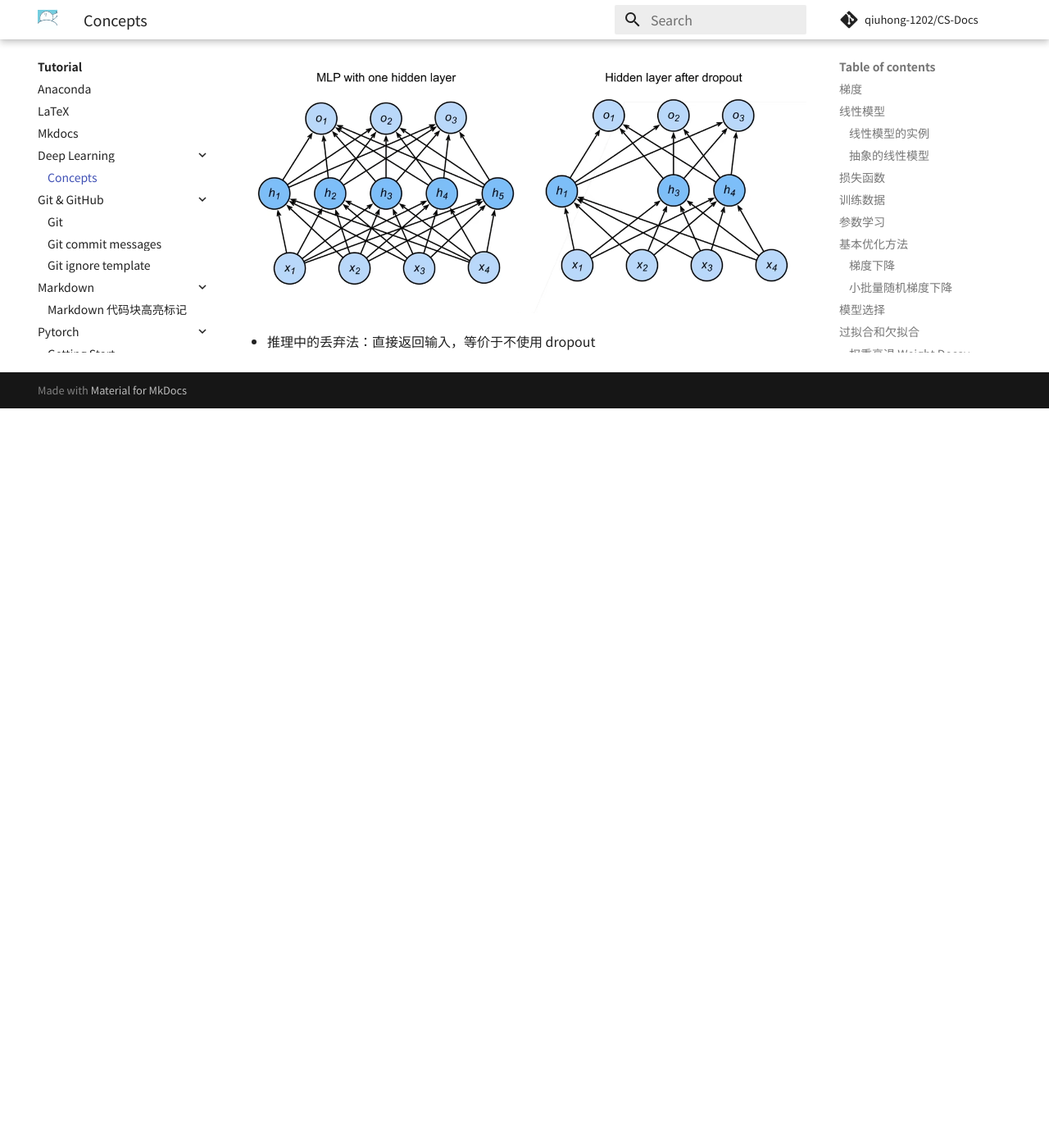
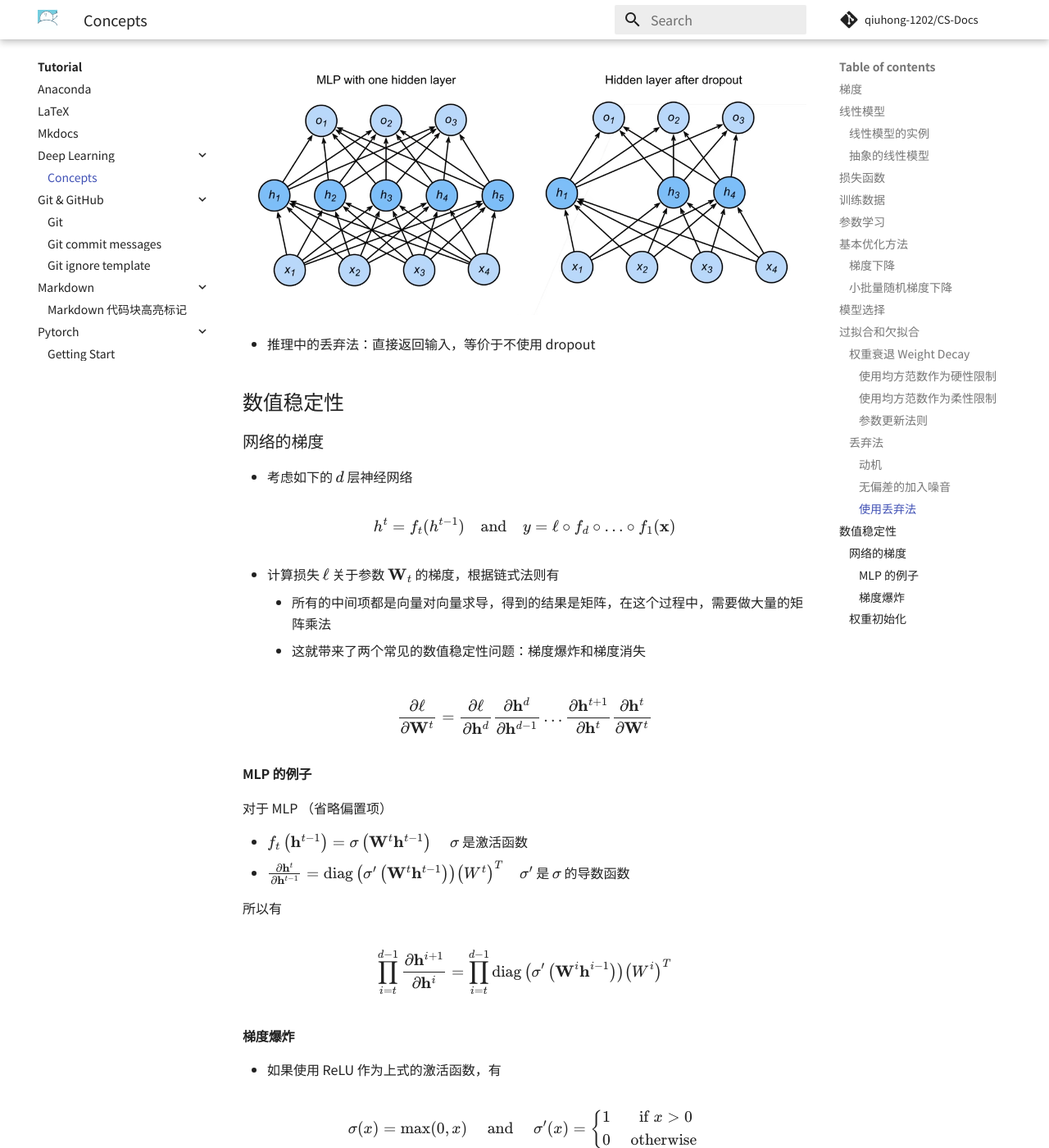
Before and after one commit to QiuHong-1202/CS-Document, an MkDocs documentation site: the page built from docs/Tutorial/Deep Learning/Concepts.md, in a window 1280 px wide and 1400 px high, scrolled down 7063 px. Shown: the whole window at 82% size. Built offline with MkDocs 1.6.1 and Material for MkDocs 9.7.7, drawn with Linux system fonts in a browser that asks for light colours; nearby versions of some CDN libraries; comment, search, counter and statistics services are not loaded; before the commit the page ends 7561 px from its top, so only the background shows below that; some of the changed text lies outside the part shown.

Commit message:
docs: deep learning 数值稳定性

```diff
--- a/docs/Tutorial/Deep Learning/Concepts.md
+++ b/docs/Tutorial/Deep Learning/Concepts.md
@@ -283,7 +283,7 @@ $$
 x_i^{\prime}= \begin{cases}0 & \text { with probablity } p \\ \frac{x_i}{1-p} & \text { otherise }\end{cases}
 $$
 
-###
+
 
 #### 使用丢弃法
 
@@ -304,3 +304,74 @@ $$
 ![image-20230530143326431](./assets/image-20230530143326431.png)
 
 - 推理中的丢弃法：直接返回输入，等价于不使用 dropout
+
+## 数值稳定性
+
+### 网络的梯度
+
+- 考虑如下的 $d$ 层神经网络
+
+
+$$
+h^t = f_t(h^{t-1}) \quad \text{and} \quad y=\ell \circ f_d \circ \ldots \circ f_1(\mathbf{x})
+$$
+
+
+- 计算损失 $\ell$ 关于参数 $\textbf{W}_t$ 的梯度，根据链式法则有
+  - 所有的中间项都是向量对向量求导，得到的结果是矩阵，在这个过程中，需要做大量的矩阵乘法
+  - 这就带来了两个常见的数值稳定性问题：梯度爆炸和梯度消失
+
+
+$$
+\frac{\partial \ell}{\partial \mathbf{W}^t}=\frac{\partial \ell}{\partial \mathbf{h}^d} \frac{\partial \mathbf{h}^d}{\partial \mathbf{h}^{d-1}} \ldots \frac{\partial \mathbf{h}^{t+1}}{\partial \mathbf{h}^t} \frac{\partial \mathbf{h}^t}{\partial \mathbf{W}^t}
+$$
+
+#### MLP 的例子
+
+对于 MLP （省略偏置项）
+
+- $f_t\left(\mathbf{h}^{t-1}\right)=\sigma\left(\mathbf{W}^t \mathbf{h}^{t-1}\right) \quad$ $\sigma$  是激活函数
+- $\frac{\partial \mathbf{h}^t}{\partial \mathbf{h}^{t-1}}=\operatorname{diag}\left(\sigma^{\prime}\left(\mathbf{W}^t \mathbf{h}^{t-1}\right)\right)\left(W^t\right)^T \quad \sigma^{\prime}$ 是 $\sigma$ 的导数函数
+
+
+
+所以有
+
+
+$$
+\begin{equation}
+\prod_{i=t}^{d-1} \frac{\partial \mathbf{h}^{i+1}}{\partial \mathbf{h}^i}=\prod_{i=t}^{d-1} \operatorname{diag}\left(\sigma^{\prime}\left(\mathbf{W}^i \mathbf{h}^{i-1}\right)\right)\left(W^i\right)^T
+\end{equation}
+$$
+
+#### 梯度爆炸
+
+- 如果使用 ReLU 作为上式的激活函数，有
+
+
+$$
+\sigma(x)=\max (0, x) \quad \text { and } \quad \sigma^{\prime}(x)=\left\{\begin{array}{lc}
+1 & \text { if } x>0 \\
+0 & \text { otherwise }
+\end{array}\right.
+$$
+
+
+$\prod_{i=t}^{d-1} \frac{\partial \mathbf{h}^{i+1}}{\partial \mathbf{h}^i}=\prod_{i=t}^{d-1} \operatorname{diag}\left(\sigma^{\prime}\left(\mathbf{W}^i \mathbf{h}^{i-1}\right)\right)\left(W^i\right)^T$ 中的一些元素会来自于 $\prod_{i=t}^{d-1}\left(W^i\right)^T$ ，如果 $d-t$ 很大，值将会很大
+
+
+
+梯度爆炸带来的问题
+
+- 梯度超值域：常用的 16bit 精度的浮点数范围仅在（ $6\mathbf{e}^{-5} \sim 6\mathbf{e}^4$ ）之间
+- 模型对学习率敏感，在梯度很大时
+  - $\text{learning rate} \uparrow \quad \longrightarrow\quad w \uparrow \quad \longrightarrow \quad \nabla \uparrow$
+  - $\text{learning rate} \downarrow \quad \longrightarrow \quad \text{训练无进展}$
+
+### 权重初始化
+
+- 在合理值区间里随机初始参数
+- 训练开始的时候更容易有数值不稳定
+  - 远离最优解的地方损失函数表面可能 很复杂
+  - 最优解附近表面会比较平
+- 使用 $\mathcal{N}(0,0.01)$ 来初始可能对小网络没问题, 但不能保证深度神经网络
```
Also changed, not shown: other parts of docs/Tutorial/Deep Learning/Concepts.md (+2 -2 lines).
